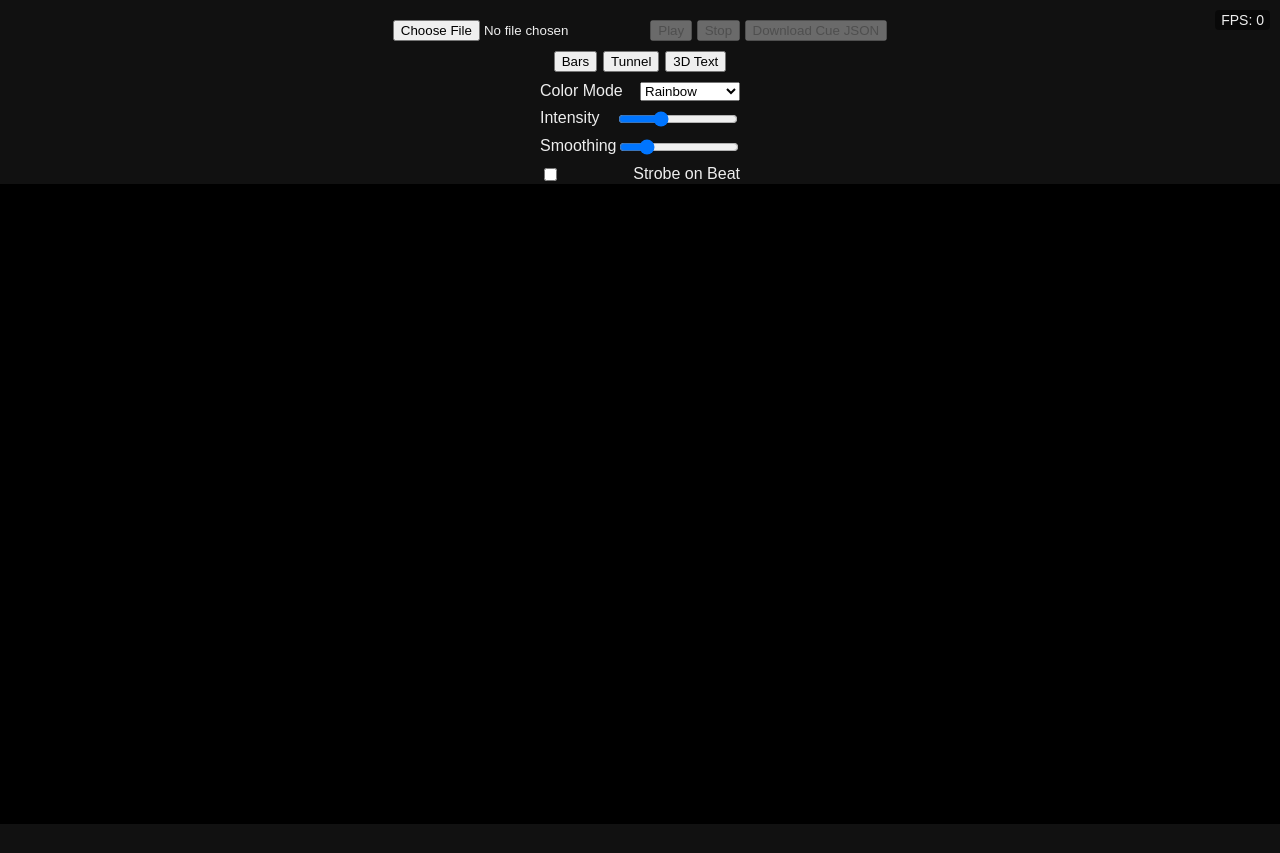
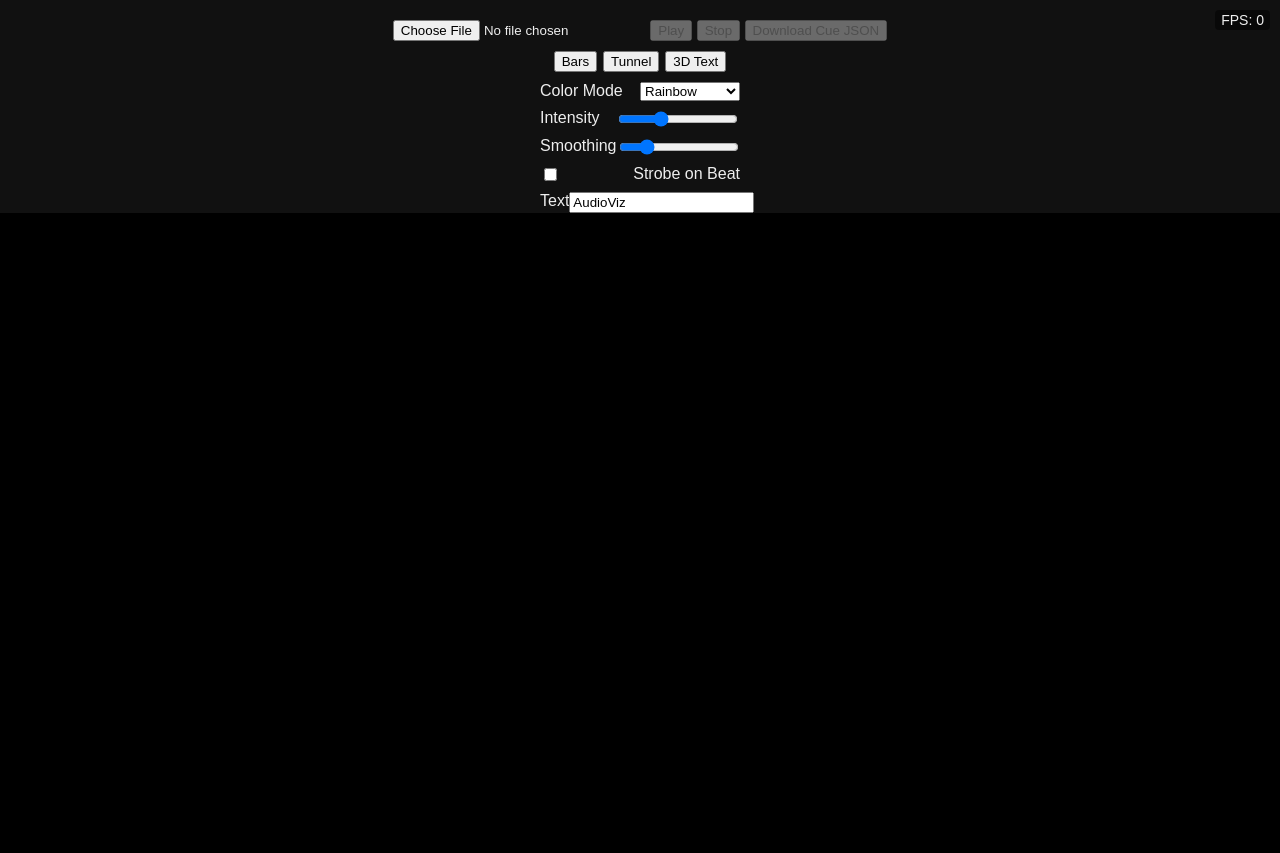
Before and after one commit to AdamHede/AudioViz2, a website built with Vite: page index.html in a window 1280 px wide. Both pictures are taken after a click on the button "3D Text". Before the commit the page ends 824 px from the top, so only its background shows below. Built offline with nearby package versions, Linux system fonts and the light colour scheme.

Commit message:
Add editable 3D text scene settings

```diff
--- a/index.html
+++ b/index.html
@@ -38,6 +38,9 @@
     <label id="strobeSensitivityLabel">Strobe Sensitivity
       <input type="range" id="strobeSensitivity" min="0" max="100" step="1" value="50" />
     </label>
+    <label id="textContentLabel">Text
+      <input type="text" id="textContent" value="AudioViz" />
+    </label>
   </div>
   <div id="fpsDisplay">FPS: 0</div>
   <canvas id="canvas"></canvas>
--- a/src/core/AppController.js
+++ b/src/core/AppController.js
@@ -22,11 +22,12 @@ export default class AppController {
       smoothing: 0.2,
       strobe: false,
       strobeSensitivity: 50,
+      textContent: 'AudioViz',
     };
-    new SettingsPanel(settingsPanel, this.settings);
+    this.settingsPanel = new SettingsPanel(settingsPanel, this.settings);
     this.player = new AudioPlayer();
     this.analyzer = new AudioAnalyzer(this.player.audioCtx, SceneConfig.NUM_BARS);
-    this.threeLayer = new ThreeJsLayer(canvas, SceneConfig.NUM_BARS);
+    this.threeLayer = new ThreeJsLayer(canvas, SceneConfig.NUM_BARS, this.settings.textContent);
     this.strobeLayer = new StrobeLayer(overlay);
     this.layerManager = new LayerManager([this.threeLayer, this.strobeLayer]);
     this.fpsCounter = new FpsCounter(fpsDisplay);
@@ -82,6 +83,14 @@ export default class AppController {
 
     this.sceneButtons.bindSceneChange(scene => {
       this.threeLayer.visualizer.setScene(scene);
+      this.settingsPanel.toggleTextInput(scene === 'text');
+      if (scene === 'text') {
+        this.threeLayer.visualizer.setText(this.settings.textContent);
+      }
+    });
+
+    this.settingsPanel.bindTextChange(text => {
+      this.threeLayer.visualizer.setText(text);
     });
   }
 }
--- a/src/render/VisualizerThree.js
+++ b/src/render/VisualizerThree.js
@@ -8,7 +8,7 @@ import applySmoothing from './applySmoothing.js';
  * The tunnel scene renders a moving 3D pipeline that reacts to music.
  */
 export default class VisualizerThree {
-  constructor(canvas, numBars) {
+  constructor(canvas, numBars, text = 'AudioViz') {
     this.canvas = canvas;
     this.numBars = numBars;
     this.renderer = new THREE.WebGLRenderer({ canvas, antialias: true });
@@ -31,8 +31,10 @@ export default class VisualizerThree {
     this.initBars();
     this.initTunnel();
     this.textMesh = null;
+    this.font = null;
+    this.pendingText = text;
     this.initBars();
-    this.initText();
+    this.initText(text);
   }
 
   /** Initialize bar meshes and add them to the scene */
@@ -62,11 +64,21 @@ export default class VisualizerThree {
   }
 
   /** Load font and create 3D text mesh */
-  initText() {
+  initText(text) {
     const loader = new FontLoader();
     loader.load('/fonts/helvetiker_regular.typeface.json', font => {
-      const geometry = new TextGeometry('AudioViz', {
-        font,
+      this.font = font;
+      this.setText(text || this.pendingText);
+      this.pendingText = null;
+    });
+  }
+
+  /** Update the displayed 3D text */
+  setText(text) {
+    if (this.font) {
+      if (this.textMesh) this.scene.remove(this.textMesh);
+      const geometry = new TextGeometry(text, {
+        font: this.font,
         size: 1,
         height: 0.2,
       });
@@ -74,7 +86,9 @@ export default class VisualizerThree {
       const material = new THREE.MeshPhongMaterial({ color: 0xffffff });
       this.textMesh = new THREE.Mesh(geometry, material);
       this.scene.add(this.textMesh);
-    });
+    } else {
+      this.pendingText = text;
+    }
   }
 
   /** Map bar index and settings to a display color */
--- a/src/render/layers/ThreeJsLayer.js
+++ b/src/render/layers/ThreeJsLayer.js
@@ -2,9 +2,9 @@ import Layer from './Layer.js';
 import VisualizerThree from '../VisualizerThree.js';
 
 export default class ThreeJsLayer extends Layer {
-  constructor(canvas, numBars) {
+  constructor(canvas, numBars, text = 'AudioViz') {
     super();
-    this.visualizer = new VisualizerThree(canvas, numBars);
+    this.visualizer = new VisualizerThree(canvas, numBars, text);
   }
 
   render(data, settings) {
--- a/src/ui/SettingsPanel.js
+++ b/src/ui/SettingsPanel.js
@@ -2,6 +2,7 @@ export default class SettingsPanel {
   constructor(container, settings) {
     this.settings = settings;
     this.container = container;
+    this.onTextChange = null;
     this.init();
   }
 
@@ -13,6 +14,8 @@ export default class SettingsPanel {
     this.strobe = this.container.querySelector('#strobeToggle');
     this.strobeSensitivity = this.container.querySelector('#strobeSensitivity');
     this.strobeSensLabel = this.container.querySelector('#strobeSensitivityLabel');
+    this.textInput = this.container.querySelector('#textContent');
+    this.textLabel = this.container.querySelector('#textContentLabel');
 
     const update = () => {
       this.settings.colorMode = this.colorMode.value;
@@ -20,6 +23,9 @@ export default class SettingsPanel {
       this.settings.smoothing = parseFloat(this.smoothing.value);
       this.settings.strobe = this.strobe.checked;
       this.settings.strobeSensitivity = parseFloat(this.strobeSensitivity.value);
+      if (this.textInput) {
+        this.settings.textContent = this.textInput.value;
+      }
     };
 
     ['change', 'input'].forEach(evt => {
@@ -27,6 +33,12 @@ export default class SettingsPanel {
       this.intensity.addEventListener(evt, update);
       this.smoothing.addEventListener(evt, update);
       this.strobeSensitivity.addEventListener(evt, update);
+      if (this.textInput) {
+        this.textInput.addEventListener(evt, e => {
+          update();
+          if (this.onTextChange) this.onTextChange(e.target.value);
+        });
+      }
     });
     this.strobe.addEventListener('change', e => {
       update();
@@ -36,5 +48,20 @@ export default class SettingsPanel {
 
     update();
     this.strobeSensLabel.style.display = this.strobe.checked ? 'flex' : 'none';
+    if (this.textLabel) {
+      this.textLabel.style.display = 'none';
+    }
+  }
+
+  /** Show or hide the text input for the 3D text scene */
+  toggleTextInput(show) {
+    if (this.textLabel) {
+      this.textLabel.style.display = show ? 'flex' : 'none';
+    }
+  }
+
+  /** Bind callback for when text content changes */
+  bindTextChange(handler) {
+    this.onTextChange = handler;
   }
 }
```
Also changed, not shown: tests/ui/SettingsPanel.test.js (added, +28 -0 lines), README.md.
